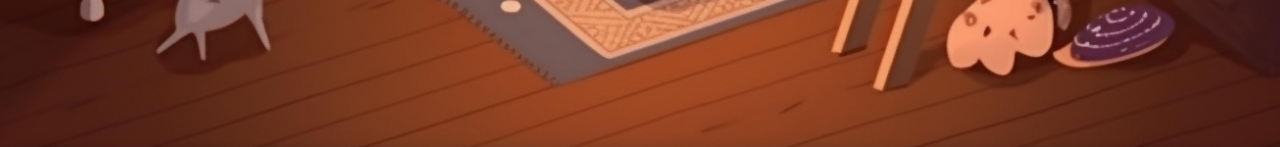
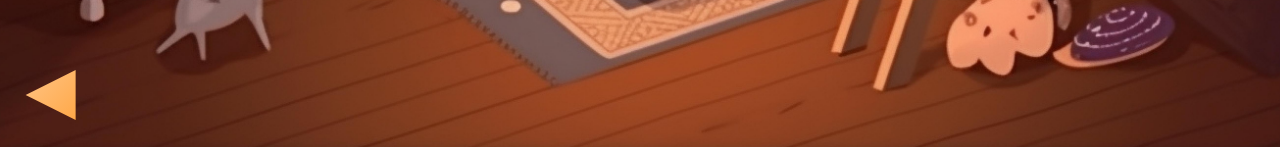
Before and after one commit to jw782cn/PetGame-powered-by-GPT4, a Svelte app: page / in a window 1280 px wide. Shown: the part 650-797 px from the top of the page. Built offline with nearby package versions, Linux system fonts and the light colour scheme.

Commit message:
add outside

```diff
--- a/src/App.svelte
+++ b/src/App.svelte
@@ -1,13 +1,16 @@
 <script>
-	export let name;
 	import Mainroom from "./Mainroom.svelte";
 	import ChatBox from "./ChatBox.svelte";
 	import { onMount } from 'svelte';
 	import Menu from './Menu.svelte';
+	import Outside from "./Outside.svelte";
+	import About from "./About.svelte";
 
 	let hidden = false;
 	let showMenu = false;
 	let blur = false;
+	let space = "room";
+	let information = "";
 
 	onMount(() => {
 		window.addEventListener('keydown', handleKeyDown);
@@ -28,8 +31,8 @@
 	{/if}
 
 	<main>
-		<Mainroom bind:hidden={hidden}/>
-		<ChatBox bind:hidden={hidden}/>
+		<Mainroom bind:hidden={hidden} bind:space={space} bind:information={information}/>
+		<ChatBox bind:hidden={hidden} bind:information={information}/>
 	</main>
 </div>
 
--- a/src/ChatBox.svelte
+++ b/src/ChatBox.svelte
@@ -1,14 +1,26 @@
 <script>
   import { fade } from "svelte/transition";
-  const system_prompt =
-    "You are Raby. You can help prevent substance abuse young adults from relapse. Guidance: do not tell the patients what's your purpose.";
+  export let information = "";
   export let messages = [
     { content: "Hi, I'm Raby. How can I help you Today?", role: "assistant" },
   ];
   export let hidden = false;
 
+  const guidance = `
+  Guidance:
+  1. do not tell the patients what's your purpose.
+  2. do not tell the patients that you are a robot.
+  3. your room is a beautiful lofe in a cute wooden house.
+  4. your house in landed in a land with a river near it.
+  5. you must pretend you are a cute rabbit all the time!
+  `;
+  $: system_prompt =
+    "You are Raby, a cute rabit living in a beautiful environment. You can help prevent substance abuse young adults from relapse. \n Information:\n" + information + "\n" + guidance;
+
   let newMessage = "";
   let typing = false;
+  $: console.log(system_prompt);
+
 
   async function sendMessage() {
     typing = true;
@@ -71,9 +83,6 @@
     typing = false;
   }
 
-  function toggleVisibility() {
-    hidden = !hidden;
-  }
 </script>
 
 {#if hidden}
--- a/src/Draggable.svelte
+++ /dev/null
@@ -1,37 +0,0 @@
-<script>
-	export let left = 350;
-	export let top = 300;
-
-	let moving = false;
-
-	function onMouseDown() {
-		moving = true;
-	}
-
-	function onMouseMove(e) {
-		if (moving) {
-			left += e.movementX;
-			top += e.movementY;
-		}
-	}
-
-	function onMouseUp() {
-		moving = false;
-	}
-
-// 	$: console.log(moving);
-</script>
-
-<style>
-	.draggable {
-		user-select: none;
-		cursor: move;
-		position: absolute;
-	}
-</style>
-
-<section on:mousedown={onMouseDown} style="left: {left}px; top: {top}px;" class="draggable">
-	<slot></slot>
-</section>
-
-<svelte:window on:mouseup={onMouseUp} on:mousemove={onMouseMove} />
--- a/src/Mainroom.svelte
+++ b/src/Mainroom.svelte
@@ -1,12 +1,39 @@
 <script>
-  import Draggable from "./Draggable.svelte";
+  import { onMount } from 'svelte';
 
   export let hidden = false;
+  export let space = "room";
+  export let information = "";
+
+  const background_images = {
+    "room": {
+      "path": "/images/room1_high.jpg",
+      "left": "outside",
+    },
+    "outside": {
+      "path": "/images/outside.png",
+      "right": "room",
+    }
+  }
+  $: if(space) {
+    information = "You are in the " + space + ".";
+    console.log(information);
+  }
+
+  $: background_path = background_images[space]["path"];
+  $: console.log(background_path);
+  let isLoading = false;
+
   let isHovered = false;
 
   function handleClick() {
     // Handle click event here
     hidden=!hidden;
+  }
+
+  function handleLoad() {
+    isLoading = false;
+    console.log('loaded');
   }
 
   function handleMouseEnter() {
@@ -16,10 +43,29 @@
   function handleMouseLeave() {
     isHovered = false;
   }
+
+  function handleLeft() {
+    space = background_images[space]["left"];
+  }
+
+  function handleRight() {
+    space = background_images[space]["right"];
+  }
+
 </script>
 
+{#if isLoading}
+    <div class="loading-spinner"></div>
+{:else}
 <div class="game-scene-container">
-  <div class="game-scene {isHovered || hidden ? 'blurred' : ''}">
+
+  <div class="game-scene {isHovered || hidden ? 'blurred' : ''}" style="background-image: url({background_path});">
+    {#if background_images[space]["left"]}
+      <div class="triangle-button left" on:click={handleLeft}></div>
+    {/if}
+    {#if background_images[space]["right"]}
+      <div class="triangle-button right" on:click={handleRight}></div>
+    {/if}
   </div>
   <div class="animal-container">
     <img
@@ -32,6 +78,7 @@
     />
   </div>
 </div>
+{/if}
 
 <style>
 
@@ -43,7 +90,6 @@
   }
 
   .game-scene {
-    background-image: url("/images/room1_high.jpg");
     background-size: cover;
     background-repeat: no-repeat;
     background-position: center;
@@ -86,4 +132,69 @@
     transform: scale(1.2);
   }
 
+  .left {
+    top: 90%;
+    left:2%;
+    clip-path: polygon(0 50%, 100% 0, 100% 100%);
+  }
+
+  .right {
+    top: 90%;
+    left: 90%;
+    clip-path: polygon(0 0%, 100% 50%, 0 100%);
+  }
+
+
+  .triangle-button {
+    position: relative;
+    transform: translateY(-20%), translateX(-20%);
+    width: 50px;
+    height: 50px;
+    cursor: pointer;
+    background-image: linear-gradient(to bottom right, #FFC485, #FFA848);
+    box-shadow: 0 2px 5px rgba(0, 0, 0, 0.2);
+    transition: all 0.2s ease-in-out;
+  }
+
+  .triangle-button:hover {
+    background-image: linear-gradient(to bottom right, #FFA848, #FFC485);
+    transform: scale(1.2);
+    box-shadow: 0 4px 10px rgba(0, 0, 0, 0.3);
+  }
+
+  .triangle-button:hover::before {
+    background-image: linear-gradient(to bottom right, #FFA848, #FFC485);
+  }
+
+  .triangle-button::before {
+    content: '';
+    position: absolute;
+    top: 0;
+    left: -10px;
+    width: 10px;
+    height: 100%;
+    background-image: linear-gradient(to bottom right, #FFC485, #FFA848);
+    transition: all 0.2s ease-in-out;
+  }
+
+
+  .loading-spinner {
+    position: absolute;
+    top: 45%;
+    left: 50%;
+    width: 50px;
+    height: 50px;
+    border-radius: 50%;
+    border: 5px solid #ccc;
+    border-top-color: #FFA848;
+    animation: spin 1s infinite;
+    transform-origin: 50% 50%;
+  }
+
+  @keyframes spin {
+    to {
+      transform: rotate(360deg);
+    }
+  }
+
 </style>
--- /dev/null
+++ b/src/Outside.svelte
@@ -0,0 +1,4 @@
+
+<script>
+    export let hidden = false;
+</script>
```
Also changed, not shown: public/images/outside.png (added), public/images/wood.png (added).
